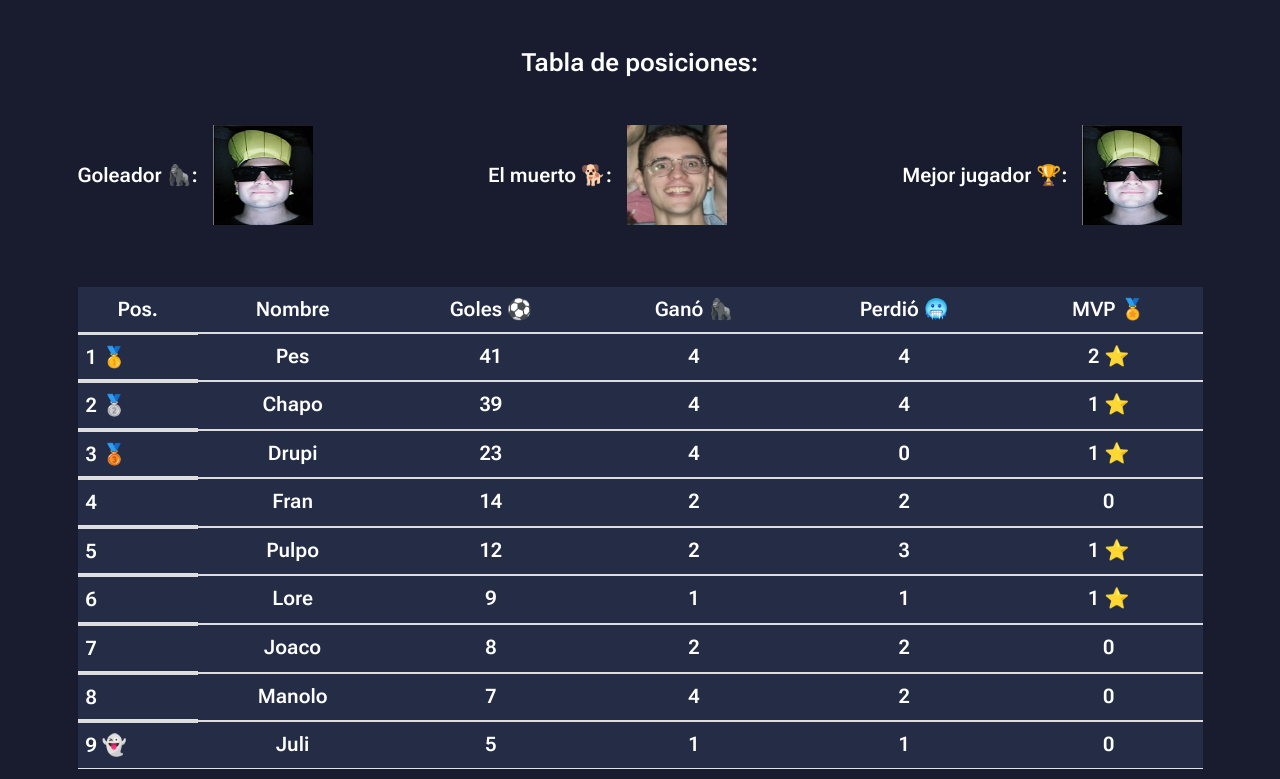
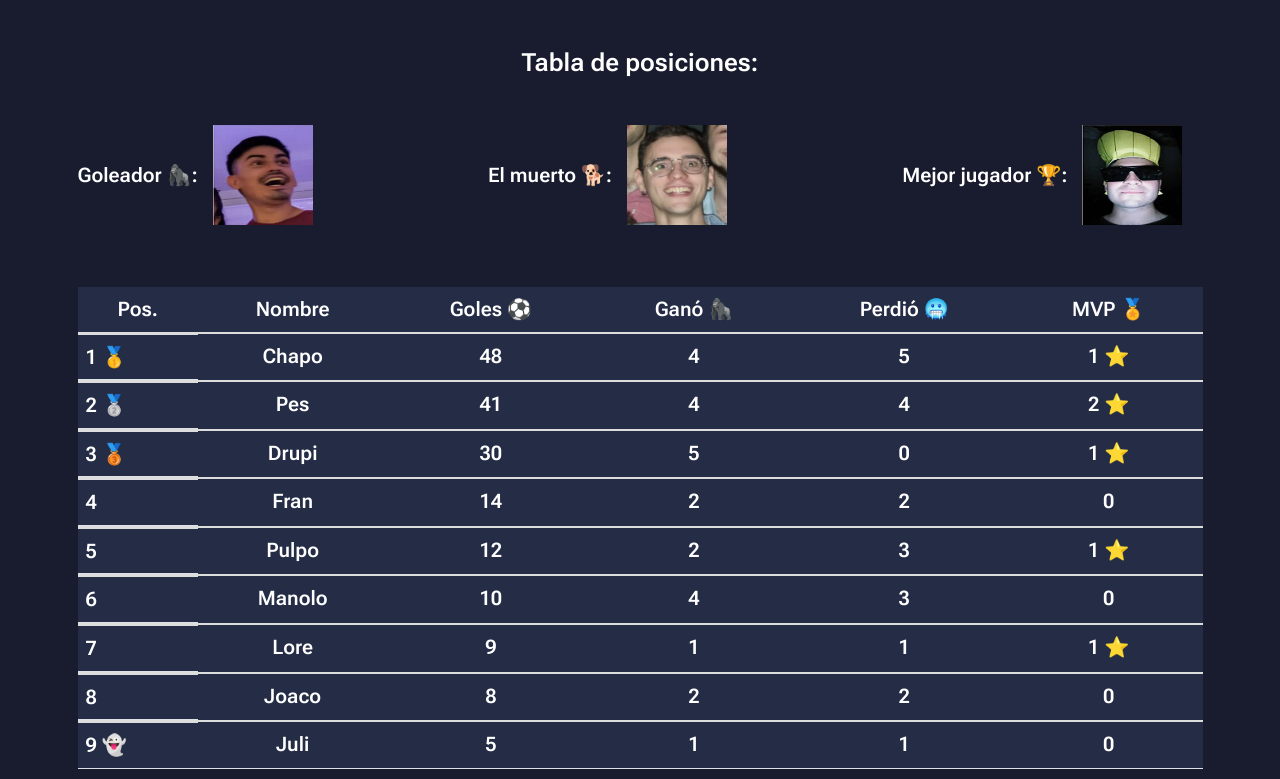
Before and after one commit to LeandroMore1/fubol, a React (Create React App) app: page / in a window 1280 px wide. Shown: the part 292-1071 px from the top of the page. Built offline with nearby package versions, Linux system fonts and the light colour scheme; the HTML template or start-up script is replaced by a standard one.

Commit message:
actualizacion

```diff
--- a/src/components/Header.jsx
+++ b/src/components/Header.jsx
@@ -65,7 +65,7 @@ export const Header = () => {
             <div className="containersub">
                 <div className="contSub">
                 <h2>Goleador 🦍: </h2>
-                <img className="imgSub" src={pes} alt="" />
+                <img className="imgSub" src={chapo} alt="" />
                 </div>
                 <div className="contSub">
                 <h2>El muerto 🐕: </h2>
--- a/src/dataBase.js
+++ b/src/dataBase.js
@@ -1,12 +1,12 @@
 
 export const pibes = [
-{id: 1, nombre: "Manolo", goles: 7,  ganados: 4,  perdidos:2, mvp: 0 },
+{id: 1, nombre: "Manolo", goles: 10,  ganados: 4,  perdidos:3, mvp: 0 },
 {id: 2,nombre: "Fran", goles: 14,  ganados: 2,  perdidos: 2, mvp: 0},
 {id: 3,nombre: "Pulpo", goles: 12,  ganados: 2,  perdidos: 3, mvp: 1},
 {id: 4,nombre: "Joaco", goles: 8,  ganados: 2,  perdidos: 2, mvp: 0},
 {id: 5,nombre: "Lore", goles: 9,  ganados: 1,  perdidos: 1, mvp: 1},
 {id: 6,nombre: "Pes", goles: 41,  ganados: 4,  perdidos:4, mvp: 2},
-{id: 7,nombre: "Chapo", goles: 39,  ganados: 4,  perdidos:4, mvp: 1},
-{id: 8,nombre: "Drupi", goles: 23,  ganados: 4,  perdidos: 0, mvp: 1},
+{id: 7,nombre: "Chapo", goles: 48,  ganados: 4,  perdidos:5, mvp: 1},
+{id: 8,nombre: "Drupi", goles: 30,  ganados: 5,  perdidos: 0, mvp: 1},
 {id: 9,nombre: "Juli", goles: 5,  ganados: 1,  perdidos:1, mvp: 0}
 ]
```
